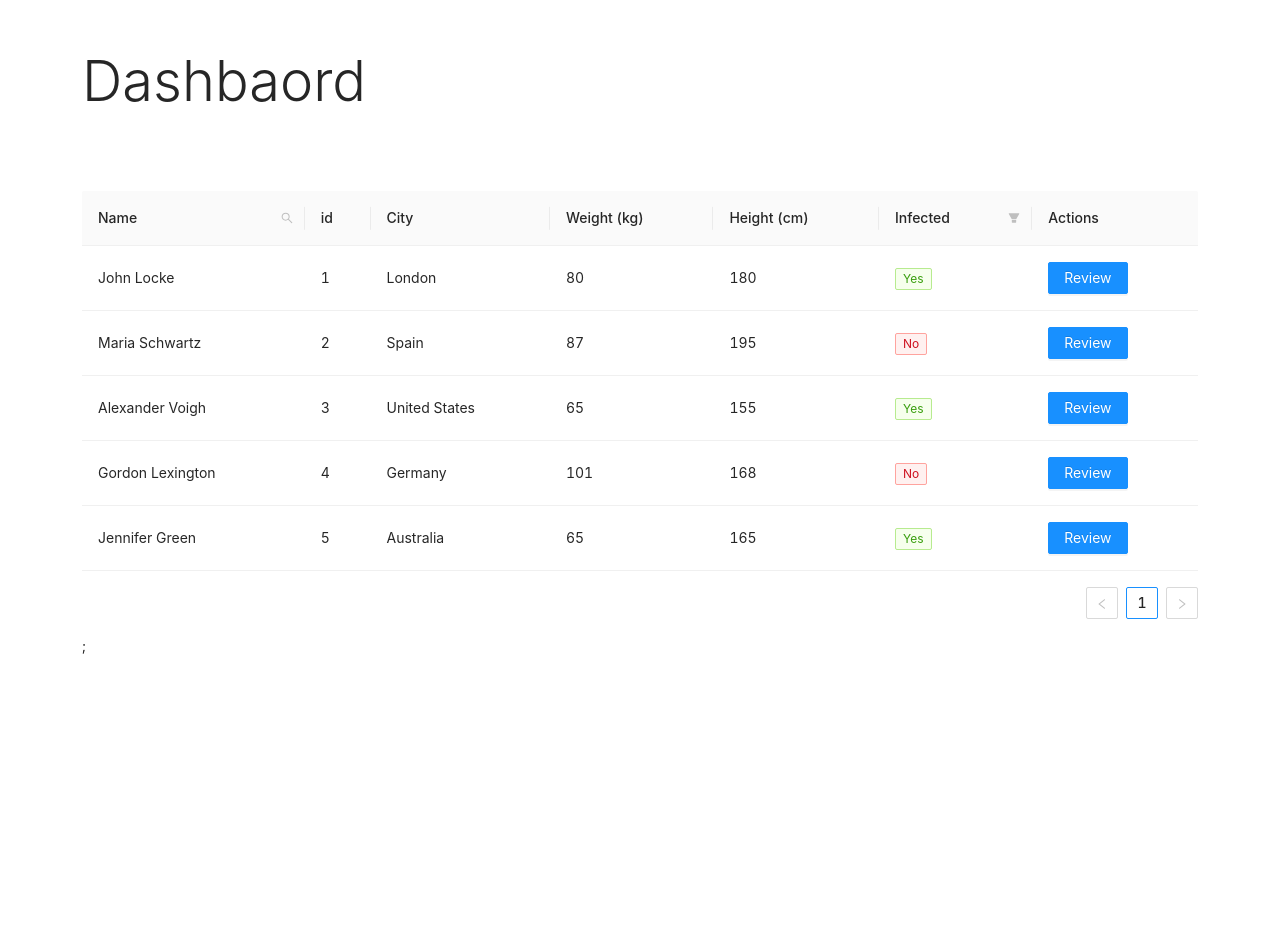
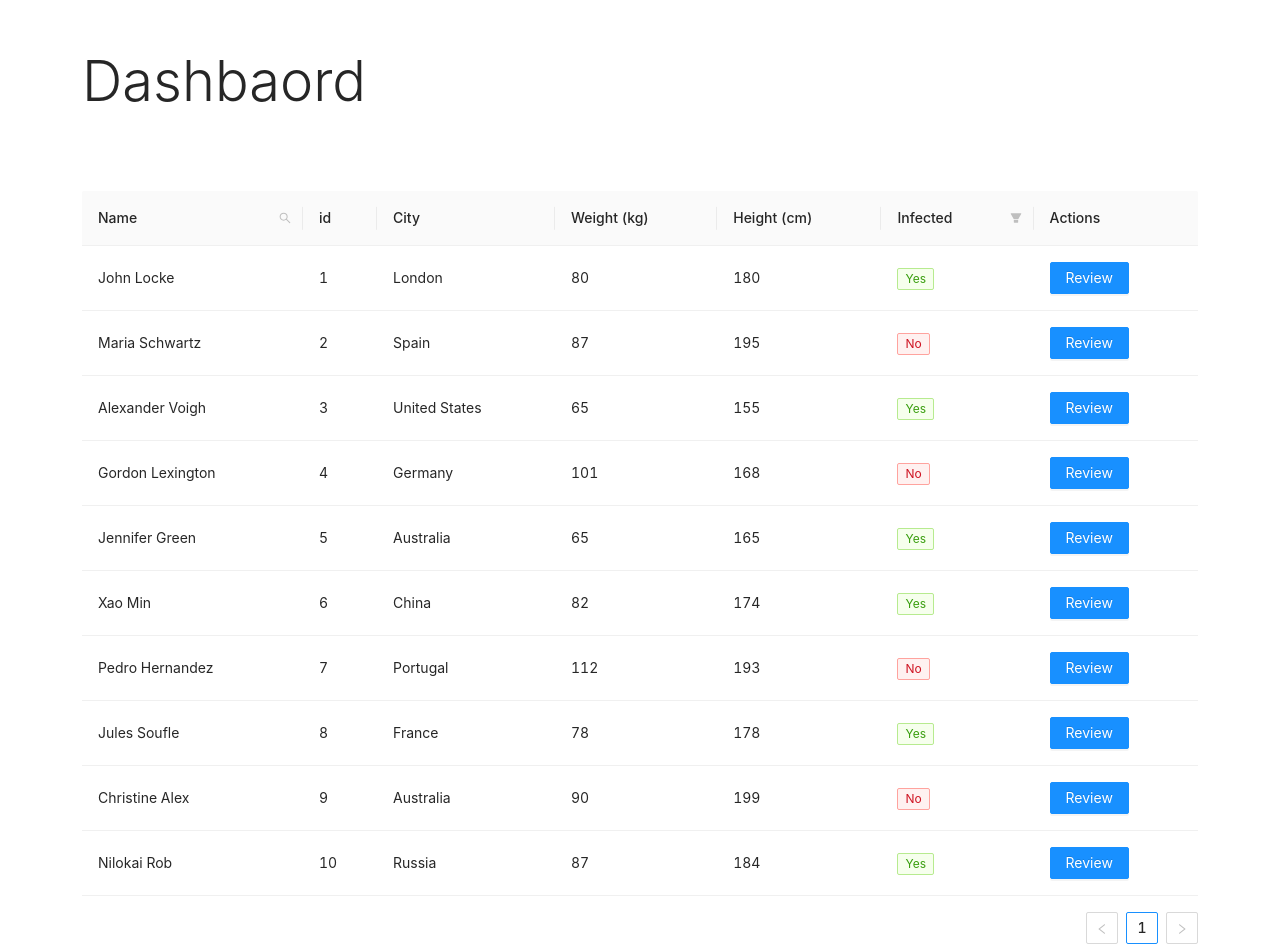
Before and after one commit to Naimdasb/test-survivor, a Next.js app: page /dashboard in a window 1280 px wide. Shown: the top 952 px of the page. Before the commit the page ends 800 px from the top, so only its background shows below. Built offline with nearby package versions, Linux system fonts and the light colour scheme.

Commit message:
add more data db

```diff
--- a/src/components/dashboardTable/tables/SurvivorTable.tsx
+++ b/src/components/dashboardTable/tables/SurvivorTable.tsx
@@ -35,7 +35,7 @@ export const SurvivorTable = () => {
 
     return (
         <div>
-            <Table dataSource={data} columns={getColumns({ onClick: handleClick })} />;
+            <Table dataSource={data} columns={getColumns({ onClick: handleClick })} />
             <Drawer
                 placement="right"
                 closable={false}
--- a/src/db/survivors.json
+++ b/src/db/survivors.json
@@ -43,5 +43,50 @@
         "weight": 65,
         "infected": true,
         "id": 5
+    },
+    {
+        "name": "Xao Min",
+        "city": "China",
+        "age": 29,
+        "height": 174,
+        "weight": 82,
+        "infected": true,
+        "id": 6
+    },
+    {
+        "name": "Pedro Hernandez",
+        "city": "Portugal",
+        "age": 49,
+        "height": 193,
+        "weight": 112,
+        "infected": false,
+        "id": 7
+    },
+    {
+        "name": "Jules Soufle",
+        "city": "France",
+        "age": 31,
+        "height": 178,
+        "weight": 78,
+        "infected": true,
+        "id": 8
+    },
+    {
+        "name": "Christine Alex",
+        "city": "Australia",
+        "age": 52,
+        "height": 199,
+        "weight": 90,
+        "infected": false,
+        "id": 9
+    },
+    {
+        "name": "Nilokai Rob",
+        "city": "Russia",
+        "age": 41,
+        "height": 184,
+        "weight": 87,
+        "infected": true,
+        "id": 10
     }
 ]
```
